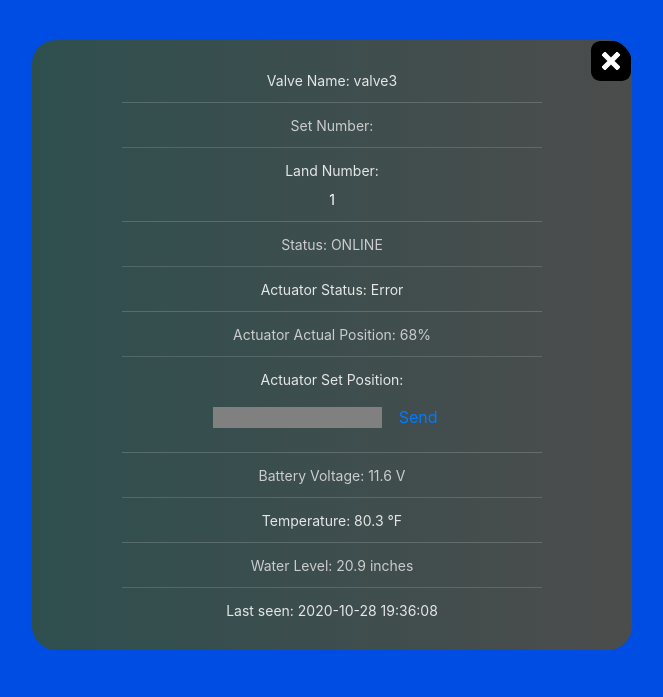
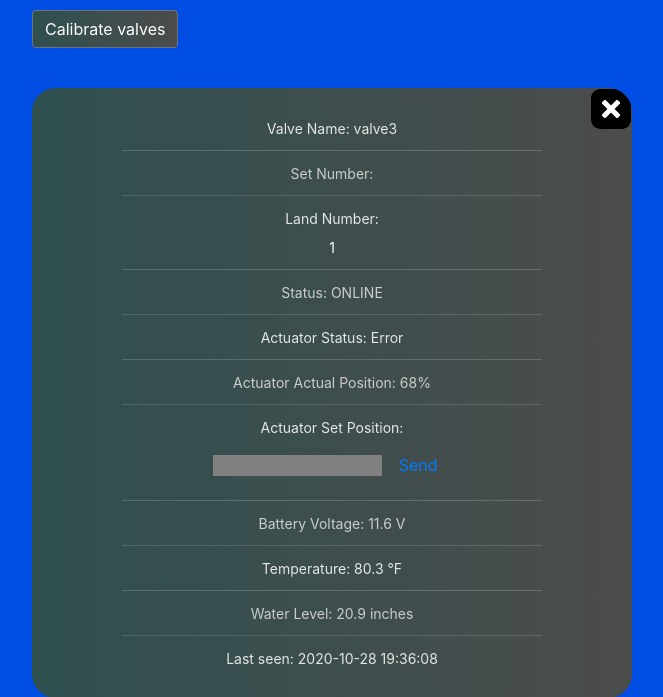
Before and after one commit to ilie05/ditchflow, a Flask app: template templates/valves.html in a window 1280 px wide. Shown: the part 72-769 px from the top of the page, without its empty margins (103-766 px from the left). Run offline with Flask 2, Linux system fonts and the light colour scheme; the template is opened without the code that fills it: values that come from a table or form of the project are taken from there, others are empty.

Commit message:
add Calibrate button on Valves page

```diff
--- a/main.py
+++ b/main.py
@@ -119,3 +119,9 @@ def messages():
                 db_message.message = message
                 db.session.commit()
         return redirect(url_for('main.messages'))
+
+
+@main.route('/calibrate', methods=['POST'])
+@login_required
+def calibrate():
+    return Response(status=200)
--- a/static/css/card-valves.css
+++ b/static/css/card-valves.css
@@ -7,13 +7,31 @@
 .vActuatorSetPosition span button {
     margin-bottom: 5px;
 }
+
 .vActuatorSetPosition span input {
     background-color: gray;
     width: 60%;
 }
 
-.card-info{
+.card-info {
     margin-top: 575px;
+}
+
+.calibrate {
+    display: flex;
+}
+
+.calibrate button {
+    margin-left: 40px;
+    background-image: linear-gradient(-90deg, #4c4c4c, #2F4F4F);
+}
+
+.calibrate .calib-message {
+    display: none;
+    padding-top: 7px;
+    margin-left: 20px;
+    font-size: 14px;
+    color: chartreuse;
 }
 
 @media only screen
@@ -22,4 +40,12 @@ and (max-device-width: 1024px) {
     .flip-card-container {
         width: 600px;
     }
+
+    .calibrate {
+        margin-top: 10px;
+    }
+
+    .calibrate button {
+        margin-left: 120px;
+    }
 }
--- a/static/js/valves.js
+++ b/static/js/valves.js
@@ -99,3 +99,27 @@ const sendPosition = (context) => {
     }
     console.log((position));
 }
+
+let INTERVAL;
+const calibrateValves = () => {
+    const message = $('.calibrate .calib-message');
+
+    message.text('Calibration started!');
+    message.show();
+    fetch(`${MAIN_URL}/calibrate`, {
+        method: 'POST',
+        headers: {
+            'Authorization': jwtToken,
+        },
+    }).then(res => {
+        if (res.ok) message.text('Calibration finished successful!');
+        else message.text('Calibration failed!');
+
+        clearInterval(INTERVAL);
+        INTERVAL = setInterval(() => message.hide(), 3000);
+    }).catch(err => {
+        message.text('Calibration failed!');
+        clearInterval(INTERVAL);
+        INTERVAL = setInterval(() => message.hide(), 3000);
+    })
+}
--- a/templates/valves.html
+++ b/templates/valves.html
@@ -7,6 +7,10 @@
     <link rel="stylesheet" href="../static/css/card-valves.css"/>
     <script src="../static/js/socket.io.js"></script>
     <script src="../static/js/valves.js"></script>
+    <div class="calibrate">
+        <button type="button" class="btn btn-secondary" onclick="calibrateValves()">Calibrate valves</button>
+        <span class="calib-message"></span>
+    </div>
     <div class="cards-container">
         {% for item in valves %}
             <div class="flip-card-container" itemid={{ item.id }}>
@@ -18,19 +22,22 @@
                             <li class="vSetNumber">Set Number:</li>
                             <li>
                                 <span>
-                                    <label>Land Number: </label> <br/> <input type="number" value="{{ item.land.number }}"
+                                    <label>Land Number: </label> <br/> <input type="number"
+                                                                              value="{{ item.land.number }}"
                                                                               onfocusout="updateLandNumber(this)"/>
                                 </span>
                             </li>
                             <li class="vStatus">Status: {{ 'ONLINE' if item.status else 'OFFLINE' }}</li>
-                            <li class="vActuatorStatus">Actuator Status: {{ item.actuator_status if item.status else '---' }}</li>
+                            <li class="vActuatorStatus">Actuator
+                                Status: {{ item.actuator_status if item.status else '---' }}</li>
                             <li class="vActuatorActualPosition">Actuator Actual
                                 Position: {{ '---' if not item.status or item.actuator_status == 'Moving' else '{}%'.format(item.actuator_position) }}</li>
                             <li class="vActuatorSetPosition">
                                 <span>
                                     <label>Actuator Set Position: </label>
                                     <input type="number" min="0" max="100"/>
-                                    <button style="display: {{ '' if item.status else 'none' }}" class="btn btn-link" onclick="sendPosition(this)">Send</button>
+                                    <button style="display: {{ '' if item.status else 'none' }}" class="btn btn-link"
+                                            onclick="sendPosition(this)">Send</button>
                                 </span>
                             </li>
                             <li class="vBattery">Battery
```
Also changed, not shown: db.sqlite.
